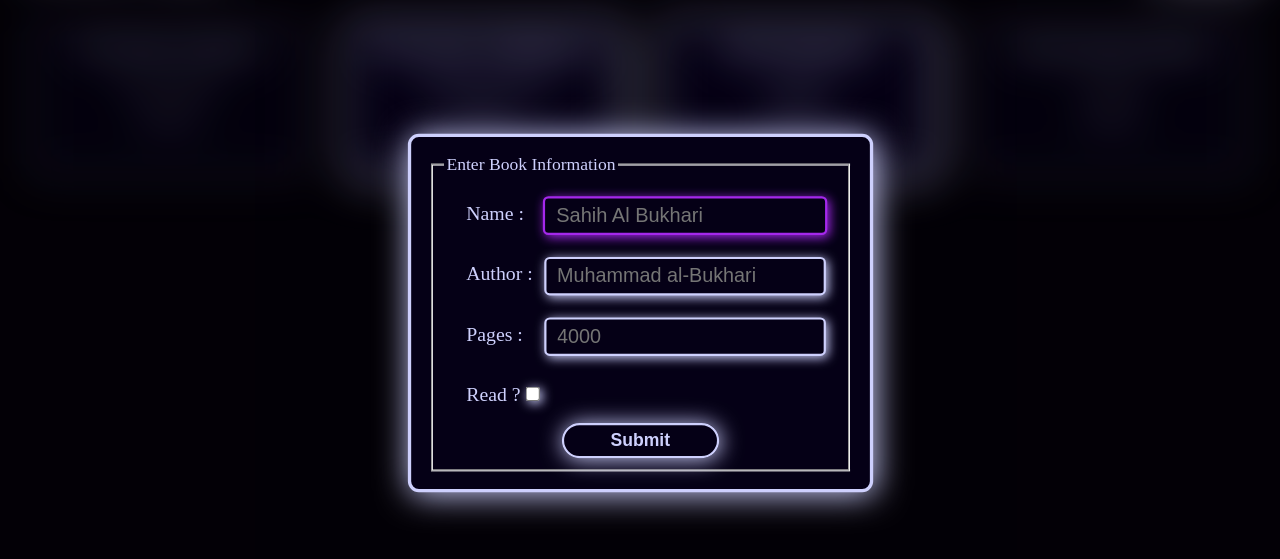
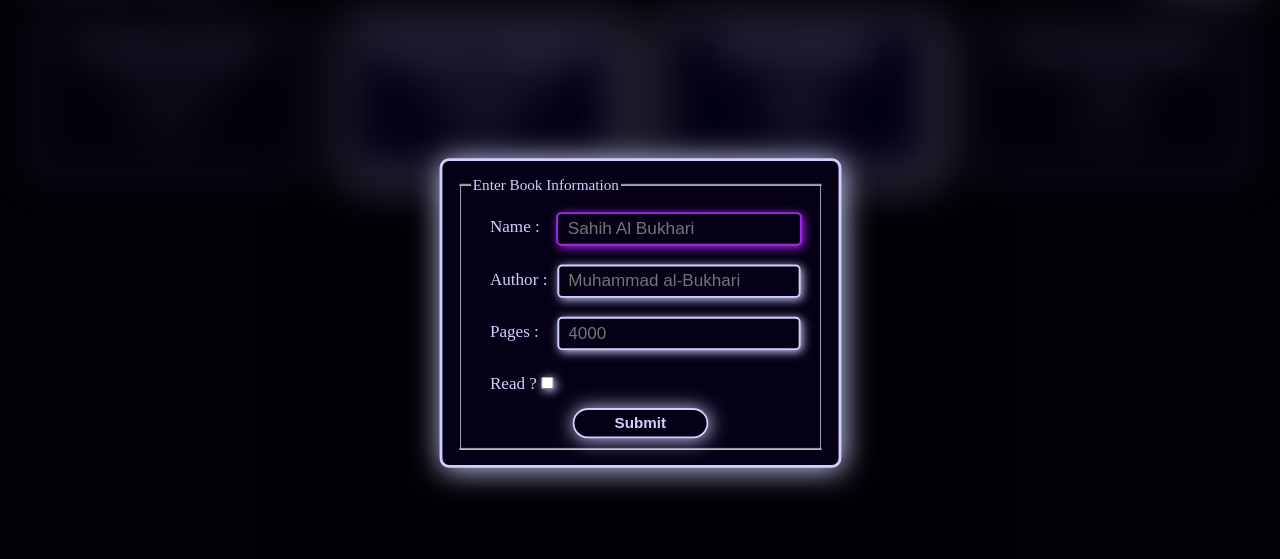
Before and after one commit to golam71/odin-library, a plain HTML site: page index.html in a window 1280 px wide. Both pictures are taken after a click on the button "Add Book". Shown: the part 87-646 px from the top of the page. Drawn offline with Linux system fonts and the light colour scheme.

Commit message:
🐛 fix overflow

```diff
--- a/style.css
+++ b/style.css
@@ -101,7 +101,7 @@ dialog {
 }
 
 dialog.show {
-	transform: scale(1.1);
+	transform: scale(0.95);
 }
 
 dialog.hide {
```
